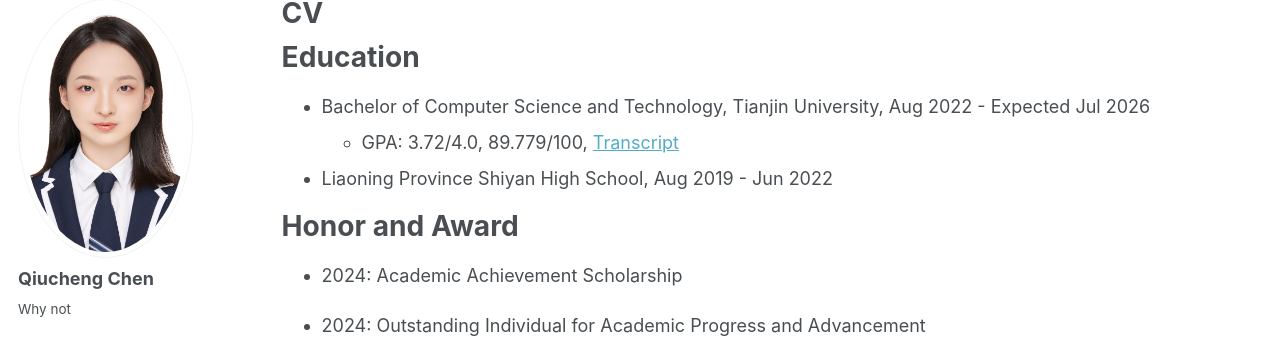
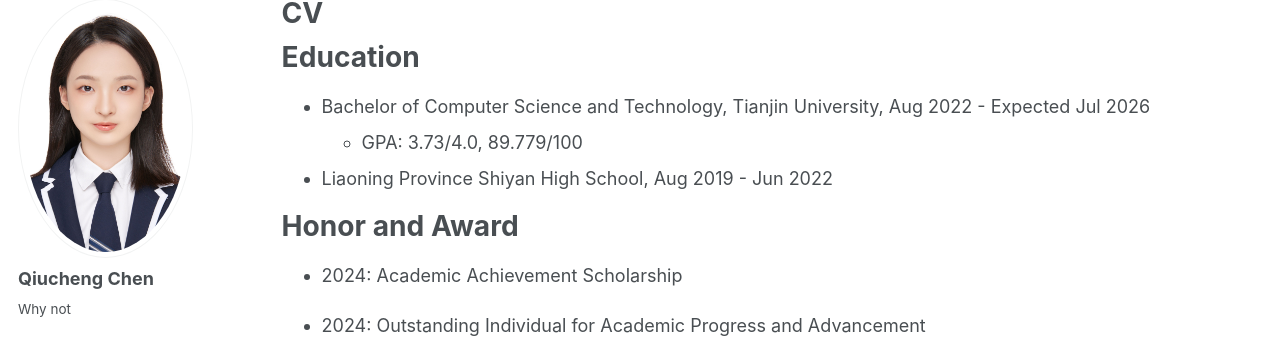
Before and after one commit to Trouverecc/Trouverecc.github.io, a Jekyll site: the page built from _pages/cv.md, in a window 1280 px wide and 900 px high. Shown: the part 107-445 px from the top of the window. Built offline with Jekyll 4.4.1, drawn with Linux system fonts in a browser that asks for light colours; some web fonts are replaced.

Commit message:
Correct GPA in CV
Updated GPA from 3.72 to 3.73 in education section.

```diff
--- a/_pages/cv.md
+++ b/_pages/cv.md
@@ -12,7 +12,7 @@ redirect_from:
 Education
 ======
 * Bachelor of Computer Science and Technology, Tianjin University, Aug 2022 - Expected Jul 2026
-  * GPA: 3.72/4.0, 89.779/100, [Transcript](../assets/transcript-qiuchengchen.pdf)
+  * GPA: 3.73/4.0, 89.779/100
 * Liaoning Province Shiyan High School, Aug 2019 - Jun 2022
 
 Honor and Award
```
